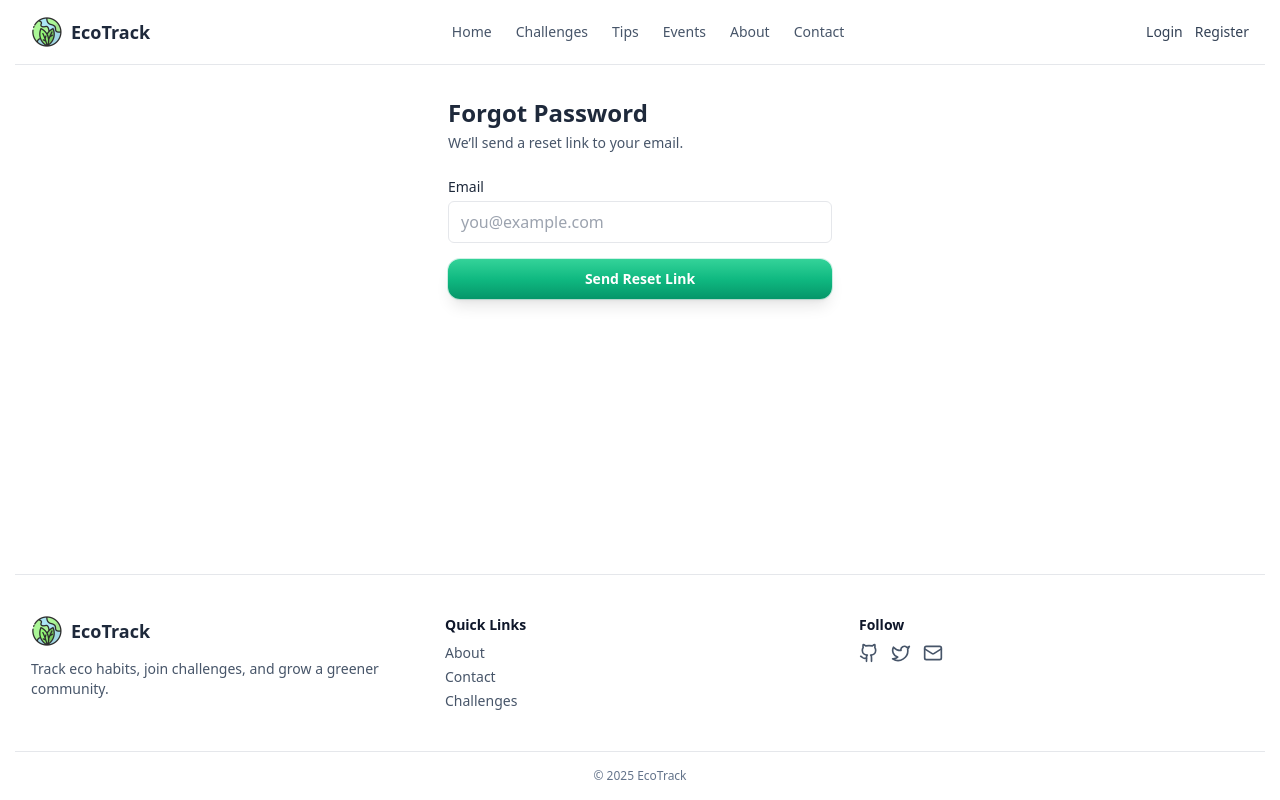
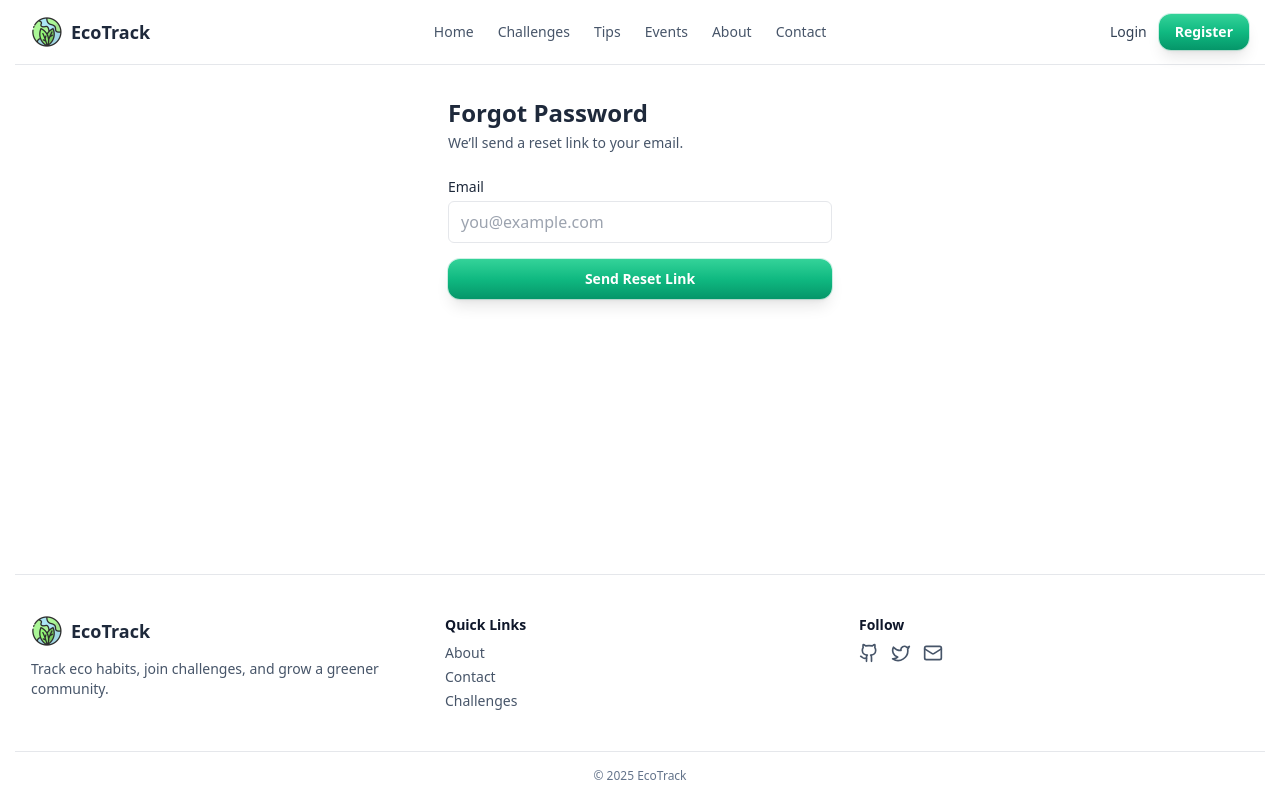
Before and after one commit to iamOmarFaruk/EcoTrack-Front, a React (Vite) app: page /forgot-password in a window 1280 px wide. Built offline with nearby package versions, Linux system fonts and the light colour scheme.

Commit message:
add register button

```diff
--- a/src/components/Navbar.jsx
+++ b/src/components/Navbar.jsx
@@ -4,6 +4,7 @@ import { useState } from 'react'
 import clsx from 'clsx'
 import { useAuth } from '../context/AuthContext.jsx'
 import Logo from './Logo.jsx'
+import Button from './ui/Button.jsx'
 
 const navItems = [
   { to: '/', label: 'Home' },
@@ -46,7 +47,7 @@ export default function Navbar() {
           {!auth.isLoggedIn ? (
             <>
               <Link to="/login" className="text-sm text-slate-700 hover:text-emerald-700">Login</Link>
-              <Link to="/register" className="text-sm text-slate-700 hover:text-emerald-700">Register</Link>
+              <Button as={Link} to="/register">Register</Button>
             </>
           ) : (
             <div className="flex items-center gap-3">
@@ -91,7 +92,7 @@ export default function Navbar() {
             {!auth.isLoggedIn ? (
               <>
                 <Link to="/login" onClick={() => setOpen(false)} className="rounded-md px-3 py-2 text-sm hover:bg-emerald-50">Login</Link>
-                <Link to="/register" onClick={() => setOpen(false)} className="rounded-md px-3 py-2 text-sm hover:bg-emerald-50">Register</Link>
+                <Button as={Link} to="/register" onClick={() => setOpen(false)} className="w-full">Register</Button>
               </>
             ) : (
               <>
```
